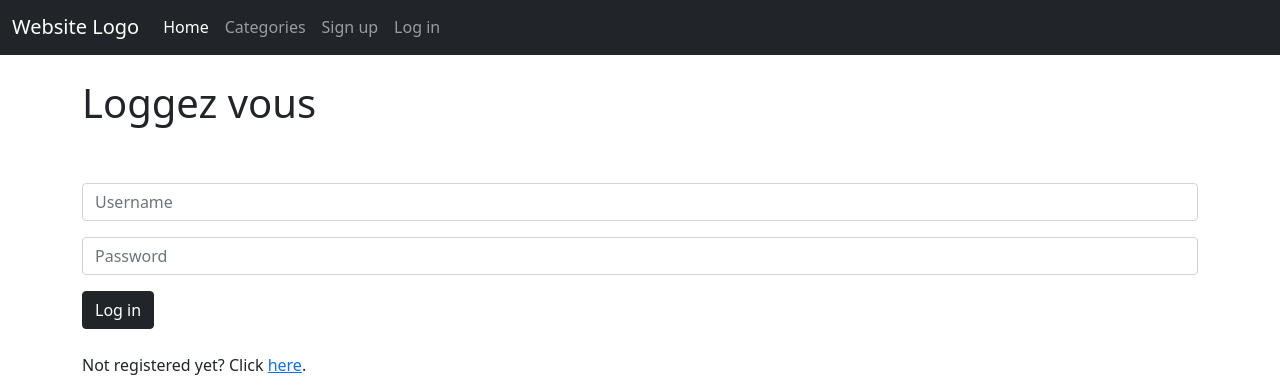
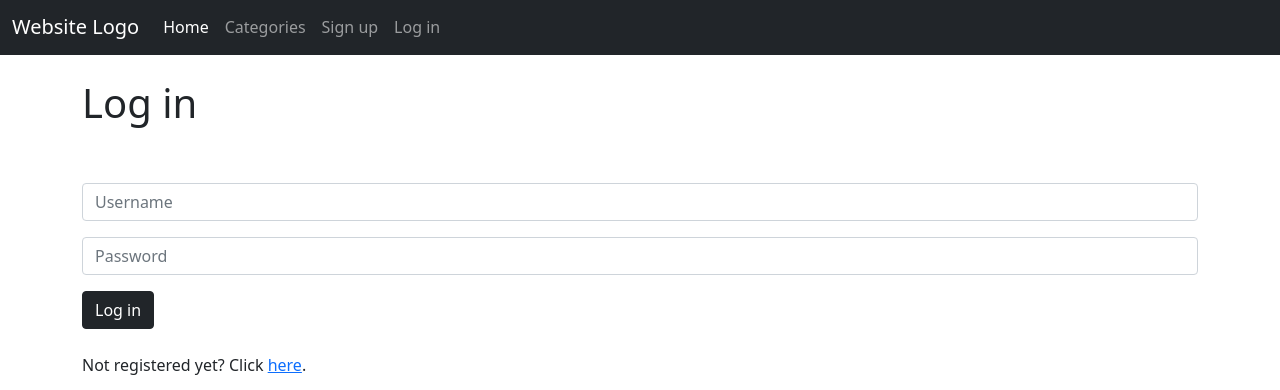
Before and after one commit to poryg0n/physics_blog, a Django app: page /members/login/ in a window 1280 px wide. Shown: the part 401-791 px from the top of the page. Run offline with Django 4.2, Linux system fonts and the light colour scheme.

Commit message:
first commit

```diff
--- a/members/templates/registration/login.html
+++ b/members/templates/registration/login.html
@@ -3,7 +3,7 @@
 
 
 {% block content %}
-<h1>Loggez vous</h1>
+<h1>Log in</h1>
     <br/><br/>
 <div class="form-group">
 <form method="POST">
```
